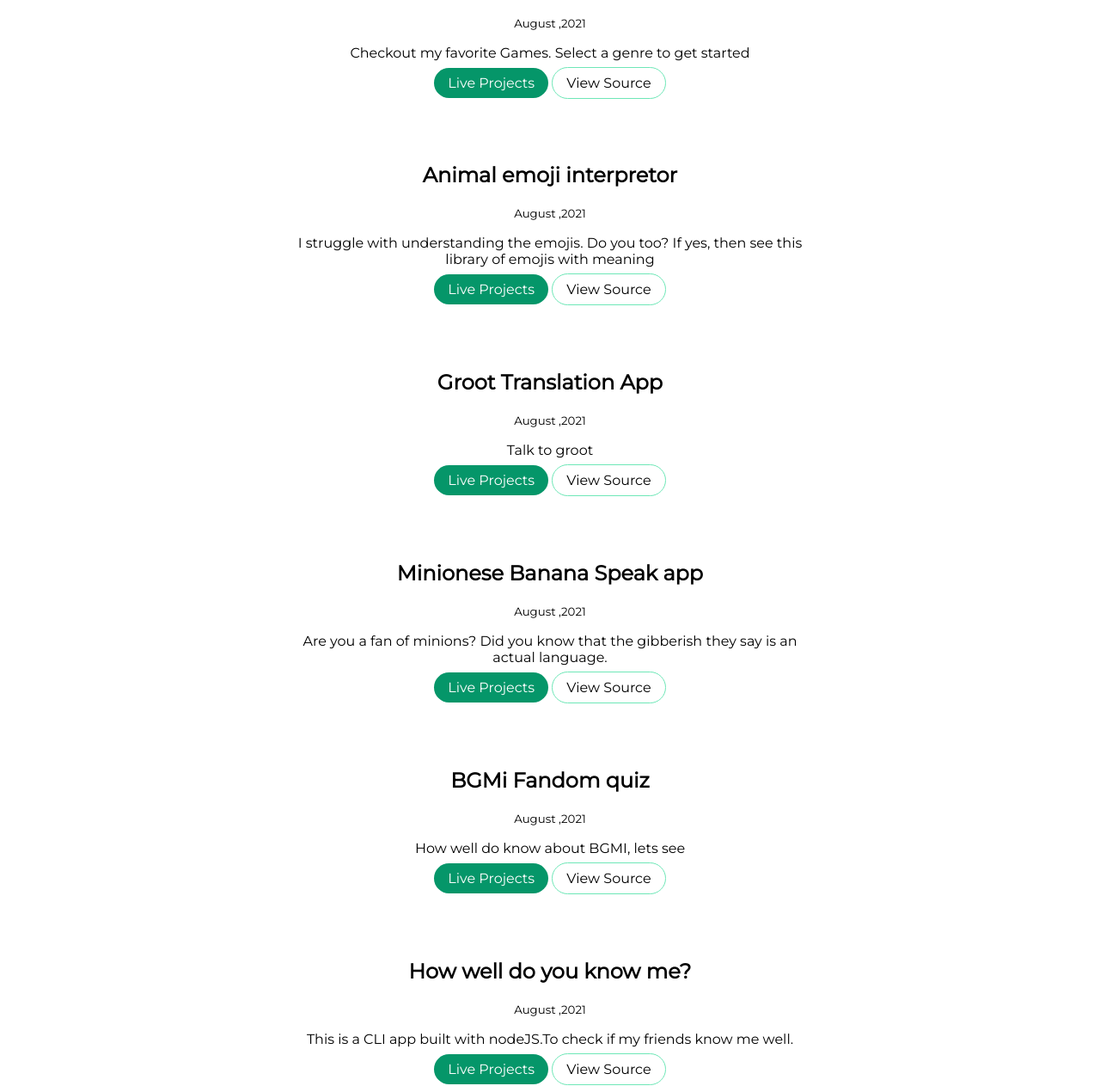
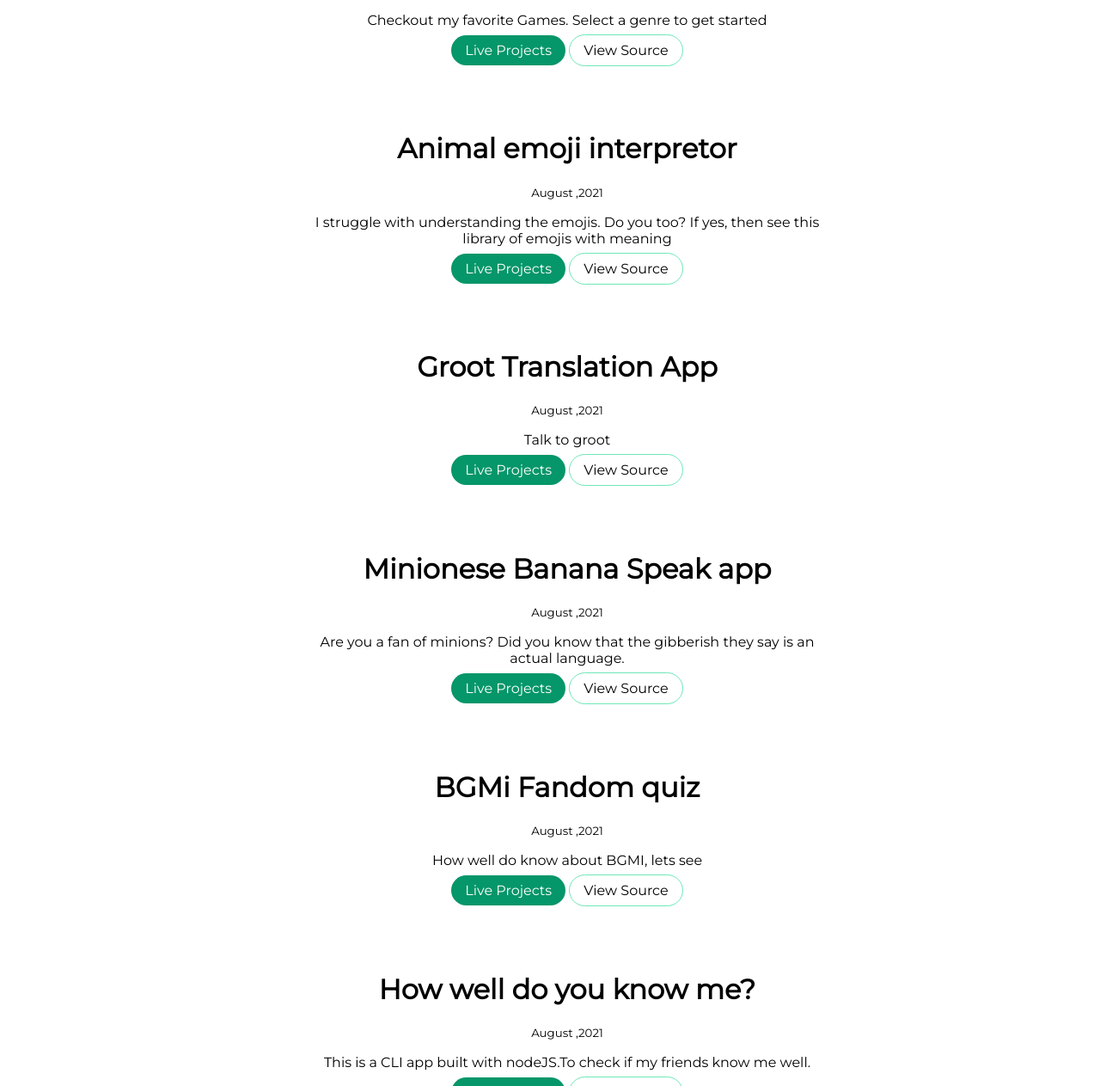
Before and after one commit to Gauravscriptx/gaurav-portfolio, a plain HTML site: page projects.html in a window 1280 px wide. Shown: the part 605-1868 px from the top of the page at 86% size. Drawn offline with Linux system fonts and the light colour scheme.

Commit message:
Refactor: remove section section from <ul>

```diff
--- a/projects.html
+++ b/projects.html
@@ -30,9 +30,8 @@
   </header>
 
   <ul class="projecta list-nonbullets">
-    <section class="section">
-      <div class="container container-center">
-        <li>
+
+    <li class="project-list">
       <h1>How well do you know me?</h1>
       <small>August ,2021</small>
       <p>This is a CLI app built with nodeJS.To check if my friends know me well.</p>
@@ -42,11 +41,8 @@
         href="https://github.com/Gauravscriptx/Do-You-Know-Me-Quiz">View Source</a>
 
     </li>
-      </div>
-    </section>
-    <section class="section">
-      <div class="container container-center">
-        <li>
+
+    <li class="project-list">
 
       <h1>BGMi Fandom quiz</h1>
       <small>August ,2021</small>
@@ -57,11 +53,8 @@
         href="https://github.com/Gauravscriptx/BGMI-Fandom-quiz">View Source</a>
 
     </li>
-      </div>
-    </section>
-    <section class="section">
-      <div class="container container-center">
-        <li>
+
+    <li class="project-list">
       <h1>Minionese Banana Speak app</h1>
       <small>August ,2021</small>
       <p>Are you a fan of minions? Did you know that the gibberish they say is an actual language.</p>
@@ -71,11 +64,8 @@
         href="https://github.com/Gauravscriptx/minionese">View Source</a>
 
     </li>
-      </div>
-    </section>
-    <section class="section">
-      <div class="container container-center">
-        <li>
+
+    <li class="project-list">
 
       <h1>Groot Translation App</h1>
       <small>August ,2021</small>
@@ -86,53 +76,44 @@
         href="https://github.com/Gauravscriptx/Groot-Translation-App">View Source</a>
 
     </li>
-      </div>
-    </section>
-    <section class="section">
-      <div class="container container-center">
-        <li>
+
+    <li class="project-list">
 
       <h1>Animal emoji interpretor</h1>
       <small>August ,2021</small>
       <p>I struggle with understanding the emojis. Do you too? If yes, then see this library of emojis with meaning</p>
-          <a class="link link-primary" target="_blank" rel="noopener noreferrer"
-            href="https://j3hrw.csb.app/">Live Projects</a>
+      <a class="link link-primary" target="_blank" rel="noopener noreferrer" href="https://j3hrw.csb.app/">Live
+        Projects</a>
       <a class="link link-secondary" target="_blank" rel="noopener noreferrer"
         href="https://github.com/Gauravscriptx/Emoji-Interpreter-">View Source</a>
 
     </li>
-      </div>
-    </section>
-    <section class="section">
-      <div class="container container-center">
-        <li>
+
+    <li class="project-list">
 
       <h1>Games recommendation</h1>
       <small>August ,2021</small>
       <p>Checkout my favorite Games. Select a genre to get started</p>
-          <a class="link link-primary" target="_blank" rel="noopener noreferrer"
-            href="https://l0bku.csb.app/">Live Projects</a>
+      <a class="link link-primary" target="_blank" rel="noopener noreferrer" href="https://l0bku.csb.app/">Live
+        Projects</a>
       <a class="link link-secondary" target="_blank" rel="noopener noreferrer"
         href="https://github.com/Gauravscriptx/Games-recommendation">View Source</a>
 
     </li>
-      </div>
-    </section>
-     <section class="section">
-      <div class="container container-center">
-        <li>
+
+    <li class="project-list">
 
       <h1>Cash Register Manager</h1>
       <small>August ,2021</small>
-          <p>A cash register manager which helps the user by telling how can he/she return the change to the customer with minimum number of notes.</p>
+      <p>A cash register manager which helps the user by telling how can he/she return the change to the customer with
+        minimum number of notes.</p>
       <a class="link link-primary" target="_blank" rel="noopener noreferrer"
         href="https://cash-register-manager-11.netlify.app/">Live Projects</a>
       <a class="link link-secondary" target="_blank" rel="noopener noreferrer"
         href="https://github.com/Gauravscriptx/Cash-register-manager">View Source</a>
 
     </li>
-      </div>
-    </section>
+
 
   </ul>
 
--- a/style.css
+++ b/style.css
@@ -51,12 +51,12 @@ hr {
 /* lists */
 .navigation {
   background-color: var(--primary-color);
-  color: white;
+  color: black;
   padding: 1rem;
   border-bottom-left-radius: 1rem;
 }
 .navigation .link {
-  color: white;
+  color: black;
 }
 .navigation .nav-brand {
   font-weight: bolder;
@@ -69,7 +69,7 @@ hr {
 }
 /* Header */
 .hero {
-  padding: 2rem;
+  padding: 2rem 2rem 0;
 }
 .hero .hero-img {
   max-width: 350px;
@@ -114,11 +114,14 @@ hr {
 }
 .projecta {
   text-align: center;
-  padding: 1rem;
 }
 .project-list {
-  padding-bottom: 3.5rem;
+  padding: 2rem;
+  max-width: 600px;
+  margin: auto;
 }
+
+/*to reverse list item*/
 ul.projecta {
   display: flex;
   flex-direction: column-reverse;
```
Lines whose indentation alone changed are shown as unchanged.
